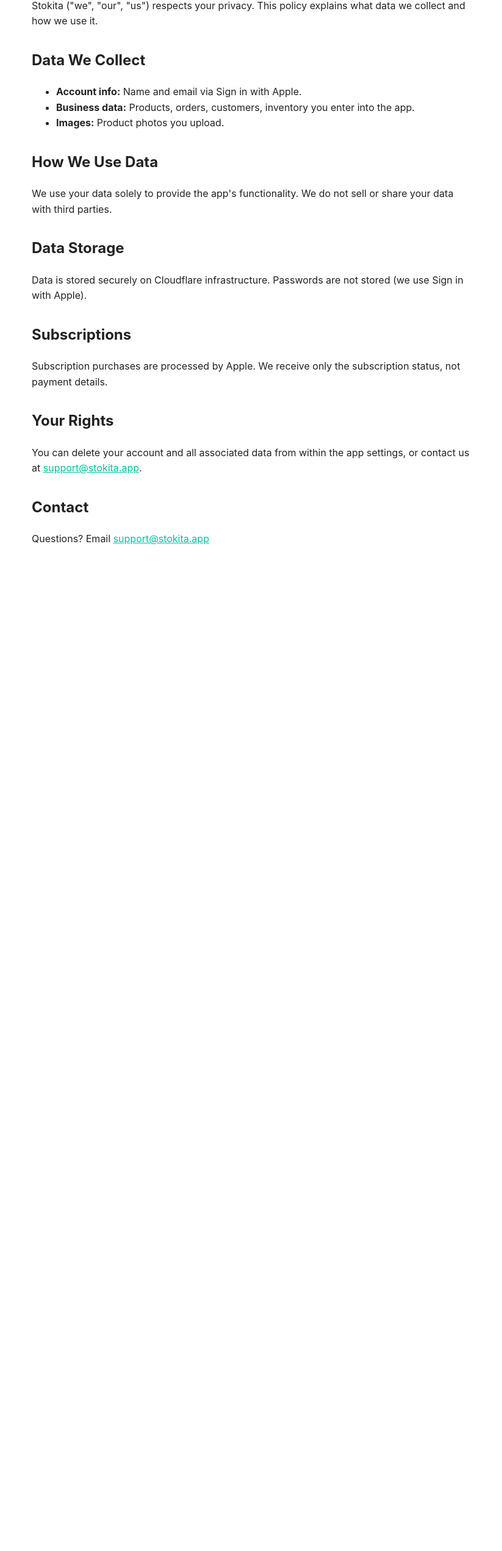
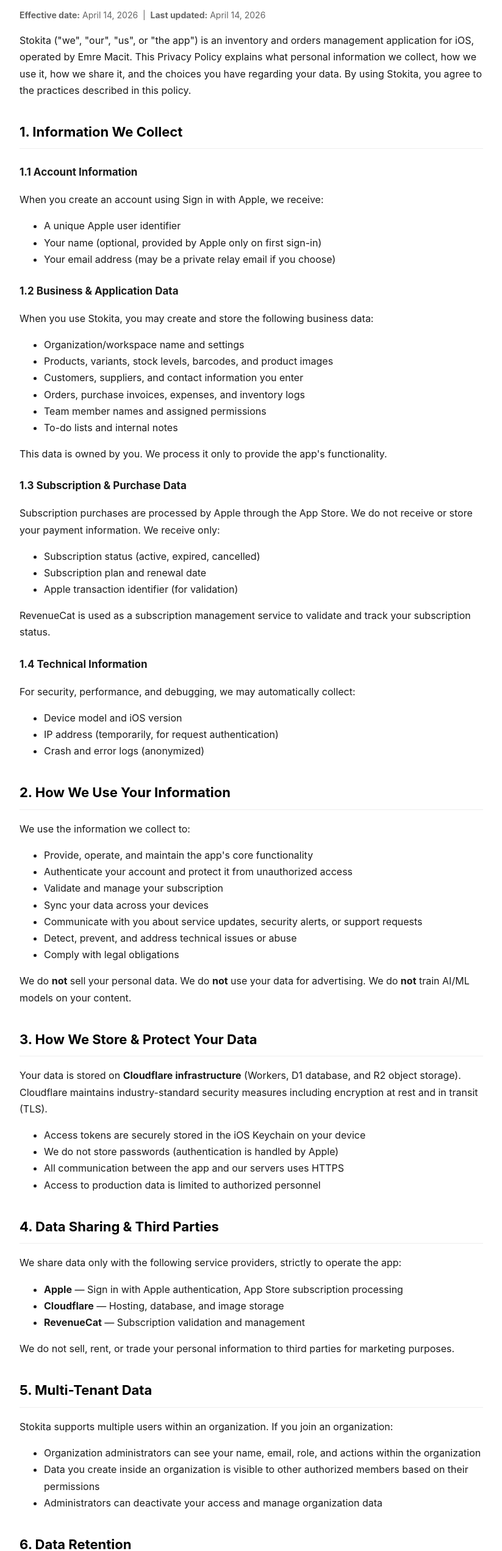
Before and after one commit to emremacit/stokita, a plain HTML site: page privacy.html in a window 1280 px wide. Shown: the part 199-2742 px from the top of the page at 61% size, without its empty margins (228-1051 px from the left). Before the commit the page ends 1172 px from the top, so only its background shows below. Drawn offline with Linux system fonts and the light colour scheme.

Commit message:
Revise privacy policy structure and details
Updated privacy policy content and formatting.

```diff
--- a/privacy.html
+++ b/privacy.html
@@ -3,39 +3,134 @@
 <head>
 <meta charset="UTF-8">
 <meta name="viewport" content="width=device-width, initial-scale=1.0">
-<title>Privacy Policy - Stokita</title>
+<title>Privacy Policy — Stokita</title>
 <style>
-  body { font-family: -apple-system, sans-serif; max-width: 720px; margin: 40px auto; padding: 20px; line-height: 1.6; color: #222; }
-  h1 { color: #000; } h2 { margin-top: 32px; }
+  body { font-family: -apple-system, BlinkMacSystemFont, "Segoe UI", sans-serif; max-width: 760px; margin: 40px auto; padding: 24px; line-height: 1.7; color: #1a1a1a; }
+  h1 { color: #000; font-size: 32px; }
+  h2 { margin-top: 36px; color: #000; font-size: 22px; border-bottom: 1px solid #eee; padding-bottom: 8px; }
+  h3 { margin-top: 24px; font-size: 17px; }
   a { color: #00BFA5; }
+  .meta { color: #666; font-size: 14px; }
+  .back { display: inline-block; margin-bottom: 24px; color: #00BFA5; }
 </style>
 </head>
 <body>
+
+<a class="back" href="index.html">← Back to Stokita</a>
+
 <h1>Privacy Policy</h1>
-<p><strong>Last updated:</strong> April 14, 2026</p>
+<p class="meta"><strong>Effective date:</strong> April 14, 2026 &nbsp;|&nbsp; <strong>Last updated:</strong> April 14, 2026</p>
 
-<p>Stokita ("we", "our", "us") respects your privacy. This policy explains what data we collect and how we use it.</p>
+<p>Stokita ("we", "our", "us", or "the app") is an inventory and orders management application for iOS, operated by Emre Macit. This Privacy Policy explains what personal information we collect, how we use it, how we share it, and the choices you have regarding your data. By using Stokita, you agree to the practices described in this policy.</p>
 
-<h2>Data We Collect</h2>
+<h2>1. Information We Collect</h2>
+
+<h3>1.1 Account Information</h3>
+<p>When you create an account using Sign in with Apple, we receive:</p>
 <ul>
-  <li><strong>Account info:</strong> Name and email via Sign in with Apple.</li>
-  <li><strong>Business data:</strong> Products, orders, customers, inventory you enter into the app.</li>
-  <li><strong>Images:</strong> Product photos you upload.</li>
+  <li>A unique Apple user identifier</li>
+  <li>Your name (optional, provided by Apple only on first sign-in)</li>
+  <li>Your email address (may be a private relay email if you choose)</li>
 </ul>
 
-<h2>How We Use Data</h2>
-<p>We use your data solely to provide the app's functionality. We do not sell or share your data with third parties.</p>
+<h3>1.2 Business & Application Data</h3>
+<p>When you use Stokita, you may create and store the following business data:</p>
+<ul>
+  <li>Organization/workspace name and settings</li>
+  <li>Products, variants, stock levels, barcodes, and product images</li>
+  <li>Customers, suppliers, and contact information you enter</li>
+  <li>Orders, purchase invoices, expenses, and inventory logs</li>
+  <li>Team member names and assigned permissions</li>
+  <li>To-do lists and internal notes</li>
+</ul>
+<p>This data is owned by you. We process it only to provide the app's functionality.</p>
 
-<h2>Data Storage</h2>
-<p>Data is stored securely on Cloudflare infrastructure. Passwords are not stored (we use Sign in with Apple).</p>
+<h3>1.3 Subscription & Purchase Data</h3>
+<p>Subscription purchases are processed by Apple through the App Store. We do not receive or store your payment information. We receive only:</p>
+<ul>
+  <li>Subscription status (active, expired, cancelled)</li>
+  <li>Subscription plan and renewal date</li>
+  <li>Apple transaction identifier (for validation)</li>
+</ul>
+<p>RevenueCat is used as a subscription management service to validate and track your subscription status.</p>
 
-<h2>Subscriptions</h2>
-<p>Subscription purchases are processed by Apple. We receive only the subscription status, not payment details.</p>
+<h3>1.4 Technical Information</h3>
+<p>For security, performance, and debugging, we may automatically collect:</p>
+<ul>
+  <li>Device model and iOS version</li>
+  <li>IP address (temporarily, for request authentication)</li>
+  <li>Crash and error logs (anonymized)</li>
+</ul>
 
-<h2>Your Rights</h2>
-<p>You can delete your account and all associated data from within the app settings, or contact us at <a href="mailto:support@stokita.app">support@stokita.app</a>.</p>
+<h2>2. How We Use Your Information</h2>
+<p>We use the information we collect to:</p>
+<ul>
+  <li>Provide, operate, and maintain the app's core functionality</li>
+  <li>Authenticate your account and protect it from unauthorized access</li>
+  <li>Validate and manage your subscription</li>
+  <li>Sync your data across your devices</li>
+  <li>Communicate with you about service updates, security alerts, or support requests</li>
+  <li>Detect, prevent, and address technical issues or abuse</li>
+  <li>Comply with legal obligations</li>
+</ul>
+<p>We do <strong>not</strong> sell your personal data. We do <strong>not</strong> use your data for advertising. We do <strong>not</strong> train AI/ML models on your content.</p>
 
-<h2>Contact</h2>
-<p>Questions? Email <a href="mailto:support@stokita.app">support@stokita.app</a></p>
+<h2>3. How We Store & Protect Your Data</h2>
+<p>Your data is stored on <strong>Cloudflare infrastructure</strong> (Workers, D1 database, and R2 object storage). Cloudflare maintains industry-standard security measures including encryption at rest and in transit (TLS).</p>
+<ul>
+  <li>Access tokens are securely stored in the iOS Keychain on your device</li>
+  <li>We do not store passwords (authentication is handled by Apple)</li>
+  <li>All communication between the app and our servers uses HTTPS</li>
+  <li>Access to production data is limited to authorized personnel</li>
+</ul>
+
+<h2>4. Data Sharing & Third Parties</h2>
+<p>We share data only with the following service providers, strictly to operate the app:</p>
+<ul>
+  <li><strong>Apple</strong> — Sign in with Apple authentication, App Store subscription processing</li>
+  <li><strong>Cloudflare</strong> — Hosting, database, and image storage</li>
+  <li><strong>RevenueCat</strong> — Subscription validation and management</li>
+</ul>
+<p>We do not sell, rent, or trade your personal information to third parties for marketing purposes.</p>
+
+<h2>5. Multi-Tenant Data</h2>
+<p>Stokita supports multiple users within an organization. If you join an organization:</p>
+<ul>
+  <li>Organization administrators can see your name, email, role, and actions within the organization</li>
+  <li>Data you create inside an organization is visible to other authorized members based on their permissions</li>
+  <li>Administrators can deactivate your access and manage organization data</li>
+</ul>
+
+<h2>6. Data Retention</h2>
+<p>We retain your data for as long as your account is active. If you delete your account, your personal data and business data will be deleted within 30 days, except where we are required to retain information for legal, tax, or fraud prevention purposes.</p>
+
+<h2>7. Your Rights</h2>
+<p>Depending on your location, you may have the right to:</p>
+<ul>
+  <li>Access the personal data we hold about you</li>
+  <li>Correct inaccurate or incomplete data</li>
+  <li>Request deletion of your data</li>
+  <li>Export your data</li>
+  <li>Withdraw consent or object to processing</li>
+  <li>Lodge a complaint with a data protection authority</li>
+</ul>
+<p>To exercise these rights, contact us at <a href="mailto:e.macit1130@gmail.com">e.macit1130@gmail.com</a>. You can also delete your account and associated data directly from the app's settings.</p>
+
+<h2>8. Children's Privacy</h2>
+<p>Stokita is a business tool and is not intended for children under 13. We do not knowingly collect personal information from children. If you believe a child has provided us data, please contact us and we will delete it.</p>
+
+<h2>9. International Data Transfers</h2>
+<p>Your data may be processed in countries other than your own. By using the app, you consent to the transfer of your data to these locations. We take reasonable steps to ensure your data is protected wherever it is processed.</p>
+
+<h2>10. Changes to This Policy</h2>
+<p>We may update this Privacy Policy from time to time. When we make material changes, we will update the "Last updated" date and, where appropriate, notify you through the app. Continued use of the app after changes become effective constitutes your acceptance of the revised policy.</p>
+
+<h2>11. Contact Us</h2>
+<p>If you have any questions, concerns, or requests regarding this Privacy Policy or our data practices, please contact us:</p>
+<p>
+  <strong>Email:</strong> <a href="mailto:e.macit1130@gmail.com">e.macit1130@gmail.com</a><br>
+  <strong>Developer:</strong> Emre Macit
+</p>
+
 </body>
 </html>
```
